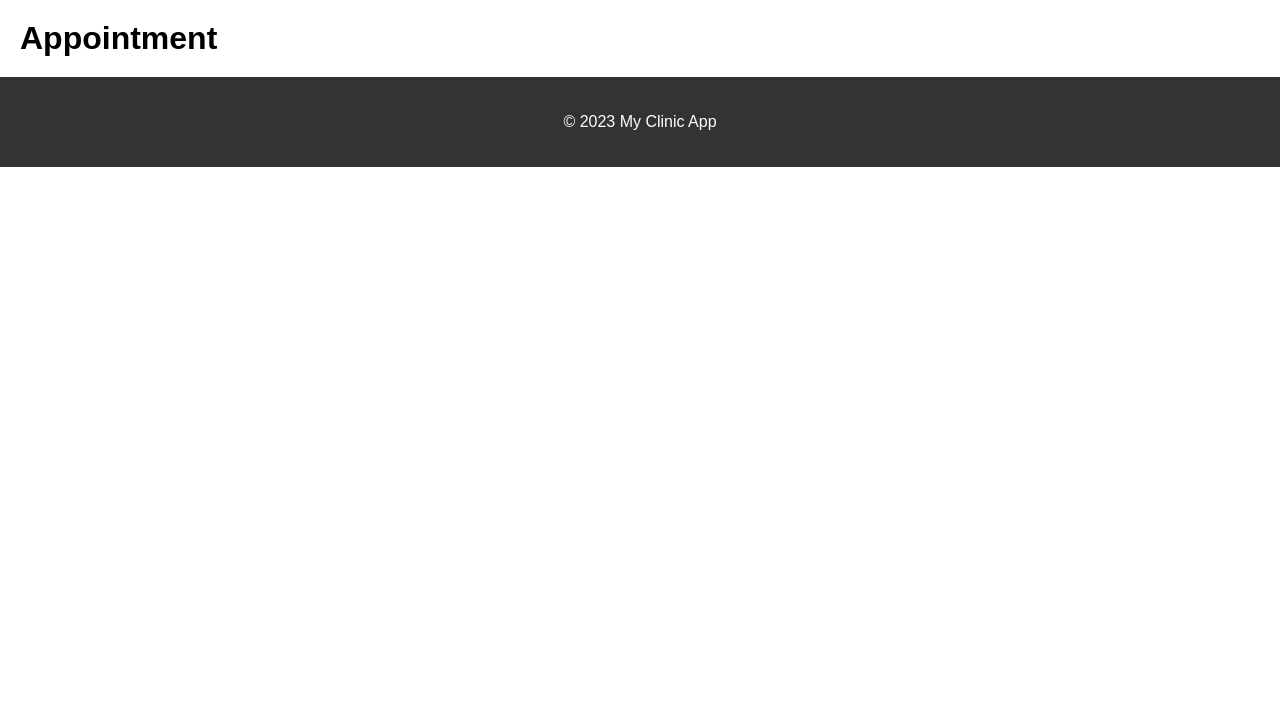
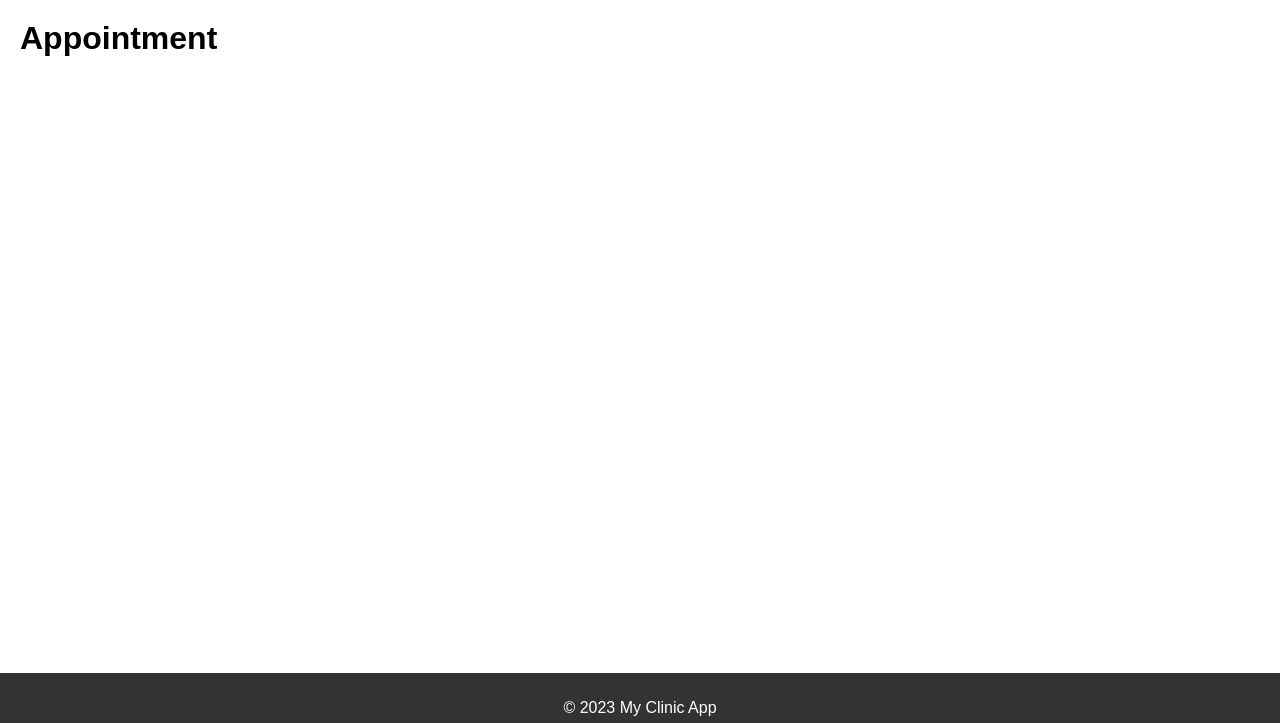
Before and after one commit to JackRobert94464/ClinicManagement-Django, a Django app: page /dashboardguiv2/appointment/ in a window 1280 px wide. Shown: the part 77-800 px from the top of the page. Run offline with Django 4.2, Linux system fonts and the light colour scheme.

Commit message:
Fixed footer in style.css

```diff
--- a/ClinicManagementDjangov2/static/styles.css
+++ b/ClinicManagementDjangov2/static/styles.css
@@ -43,6 +43,11 @@ main {
 footer {
     background-color: #333;
     color: #fff;
-    padding: 20px;
     text-align: center;
+    border-top: solid 1px;
+    width: 100%;
+    height: 40px;
+    padding-top: 10px;
+    position: absolute;
+    bottom: 0;
 }
```
Also changed, not shown: ClinicManagementDjangov2/db.sqlite3, README.md.
